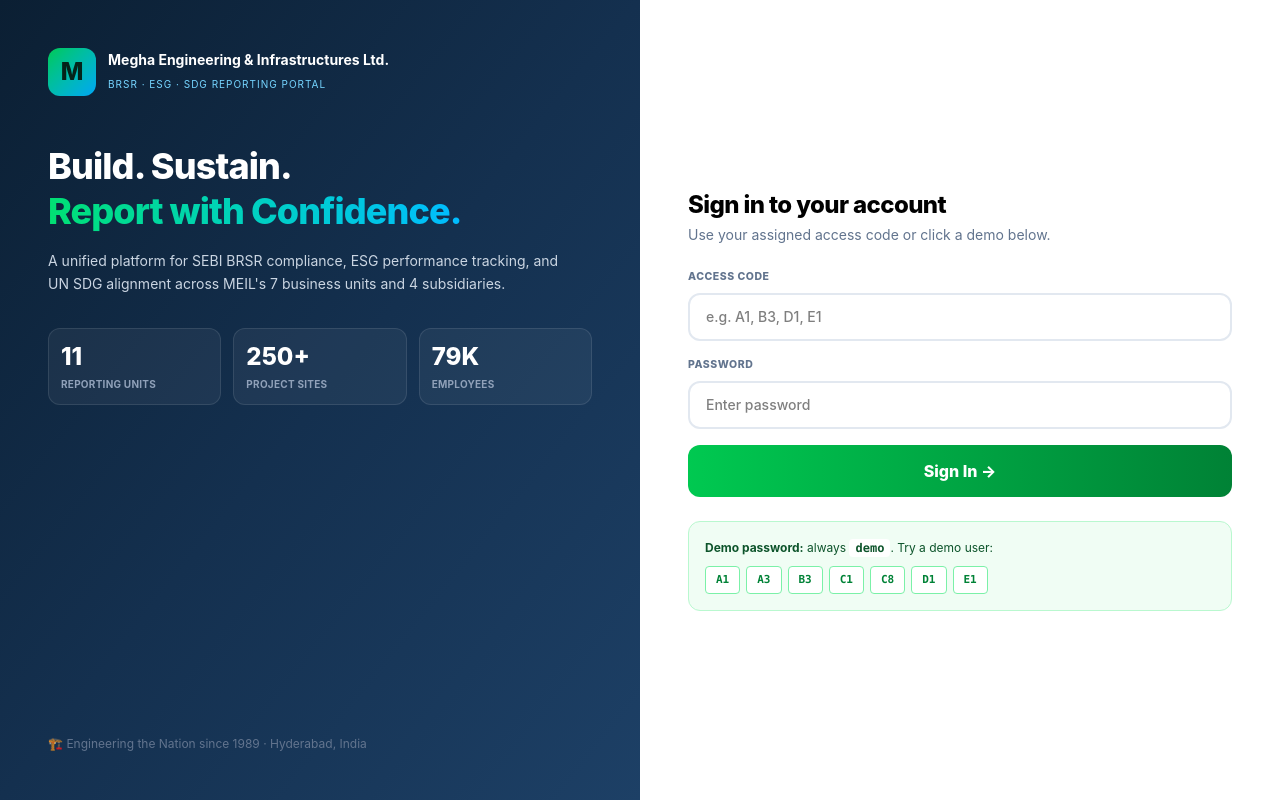
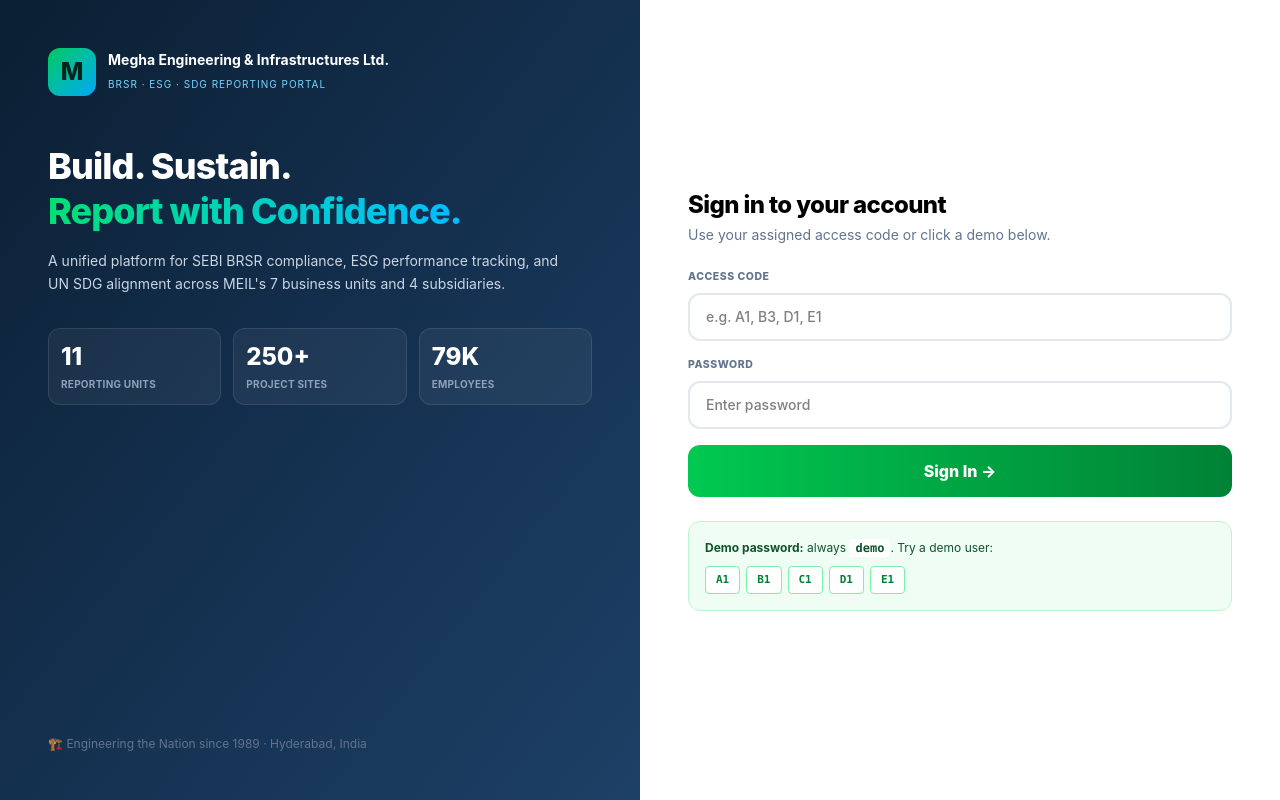
Before and after one commit to kiransahoo25/meil-brsr-frontend, a React app: page /login in a window 1280 px wide. Built offline with nearby package versions, Linux system fonts and the light colour scheme; no server answers; the HTML template or start-up script is replaced by a standard one.

Commit message:
Show one demo user per role on login

```diff
--- a/src/pages/LoginPage.jsx
+++ b/src/pages/LoginPage.jsx
@@ -140,7 +140,7 @@
           <code className="bg-white px-1.5 py-0.5 rounded font-mono font-bold">demo</code>.
           Try a demo user:
           <div className="flex flex-wrap gap-1.5 mt-2">
-            {['A1', 'A3', 'B3', 'C1', 'C8', 'D1', 'E1'].map((c) => (
+            {['A1', 'B1', 'C1', 'D1', 'E1'].map((c) => (
               <button
                 key={c}
                 type="button"
```
